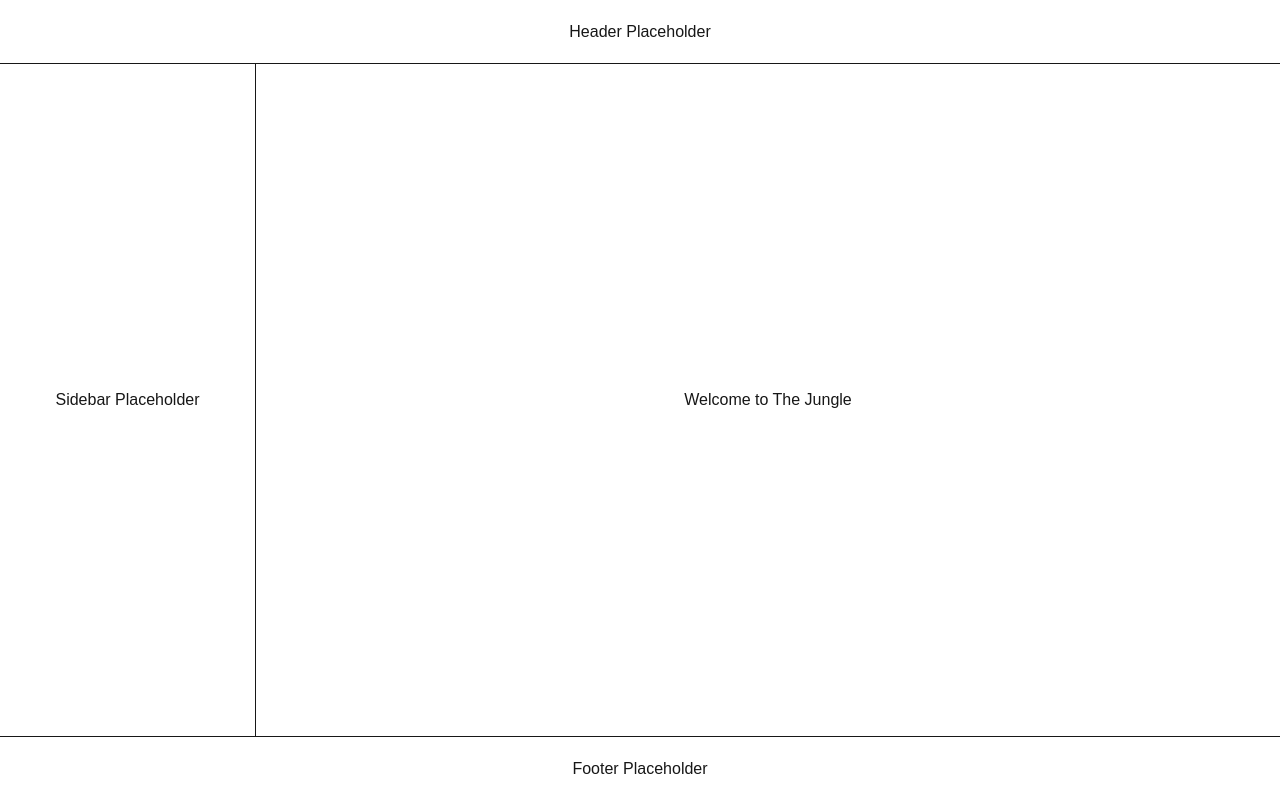
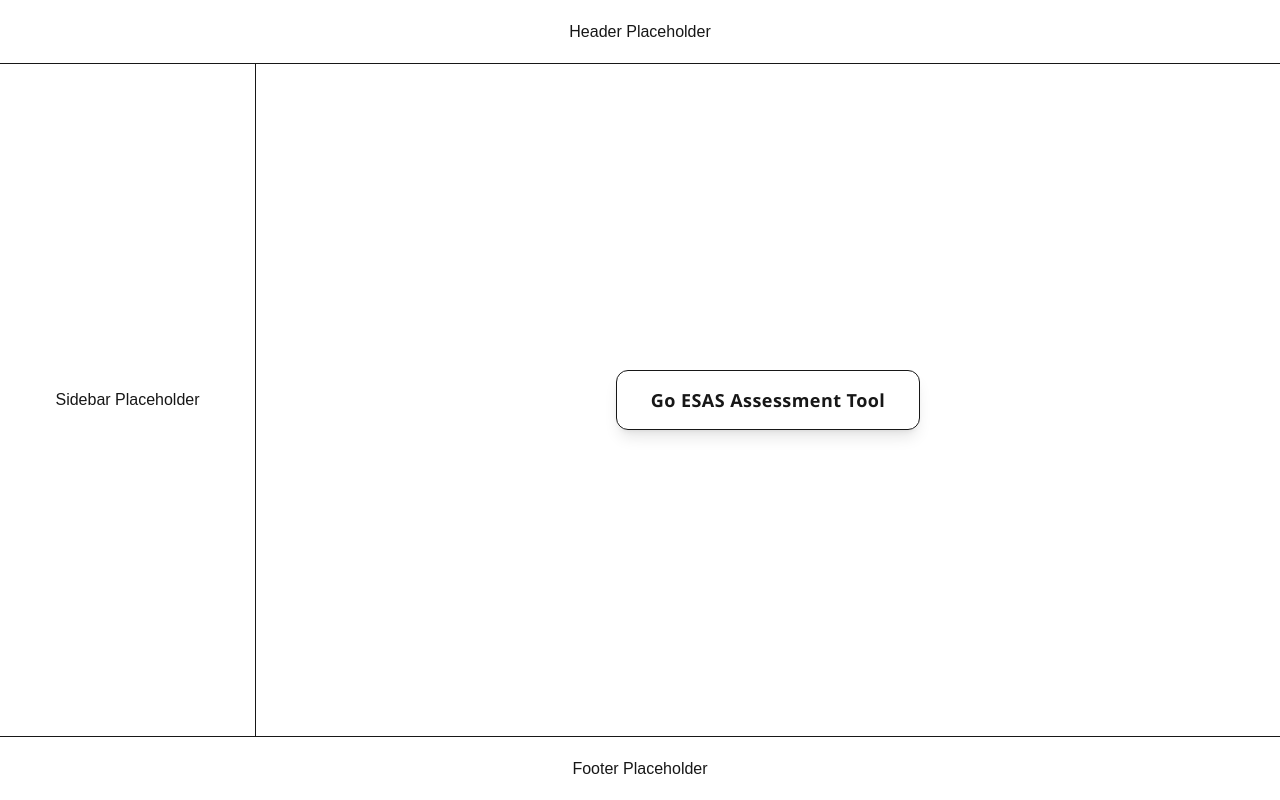
Before and after one commit to RadikeCosa/camboya, a Next.js app: page / in a window 1280 px wide. Built offline with nearby package versions, Linux system fonts and the light colour scheme.

Commit message:
se agrega boton para links

```diff
--- /dev/null
+++ b/app/components/ui/LinkButton.tsx
@@ -0,0 +1,24 @@
+import React from "react";
+import Link from "next/link";
+
+interface LinkButtonProps {
+  href: string;
+  children: React.ReactNode;
+  className?: string;
+}
+
+export default function LinkButton({
+  href,
+  children,
+  className = "",
+}: LinkButtonProps) {
+  return (
+    <Link
+      href={href}
+      className={`px-[calc(var(--spacing-lg)*1.05)] py-[calc(var(--spacing-md)*1.05)] text-lg rounded-xl border border-[--accent] text-[--accent] bg-[--background] shadow-lg hover:bg-[--accent] hover:text-[--accent-foreground] hover:scale-105 transition-all duration-200 font-bold tracking-wide ${className}`}
+      style={{ fontFamily: "var(--font-header)" }}
+    >
+      {children}
+    </Link>
+  );
+}
--- a/app/globals.css
+++ b/app/globals.css
@@ -16,7 +16,7 @@
   --color-background: var(--background);
   --color-foreground: var(--foreground);
 }
-/*
+
 @media (prefers-color-scheme: dark) {
   :root {
     --background: #0a0a0a;
@@ -25,7 +25,7 @@
     --accent-foreground: #171717;
   }
 }
- */
+
 /* Tema alternativo: ejemplo para cambio manual */
 :root[data-theme="blue"] {
   --background: #e0e7ff;
--- a/app/page.tsx
+++ b/app/page.tsx
@@ -1,7 +1,9 @@
+import LinkButton from "./components/ui/LinkButton";
+
 export default function Home() {
   return (
     <div>
-      <h1>Welcome to The Jungle</h1>
+      <LinkButton href="/esas">Go ESAS Assessment Tool</LinkButton>
     </div>
   );
 }
```
